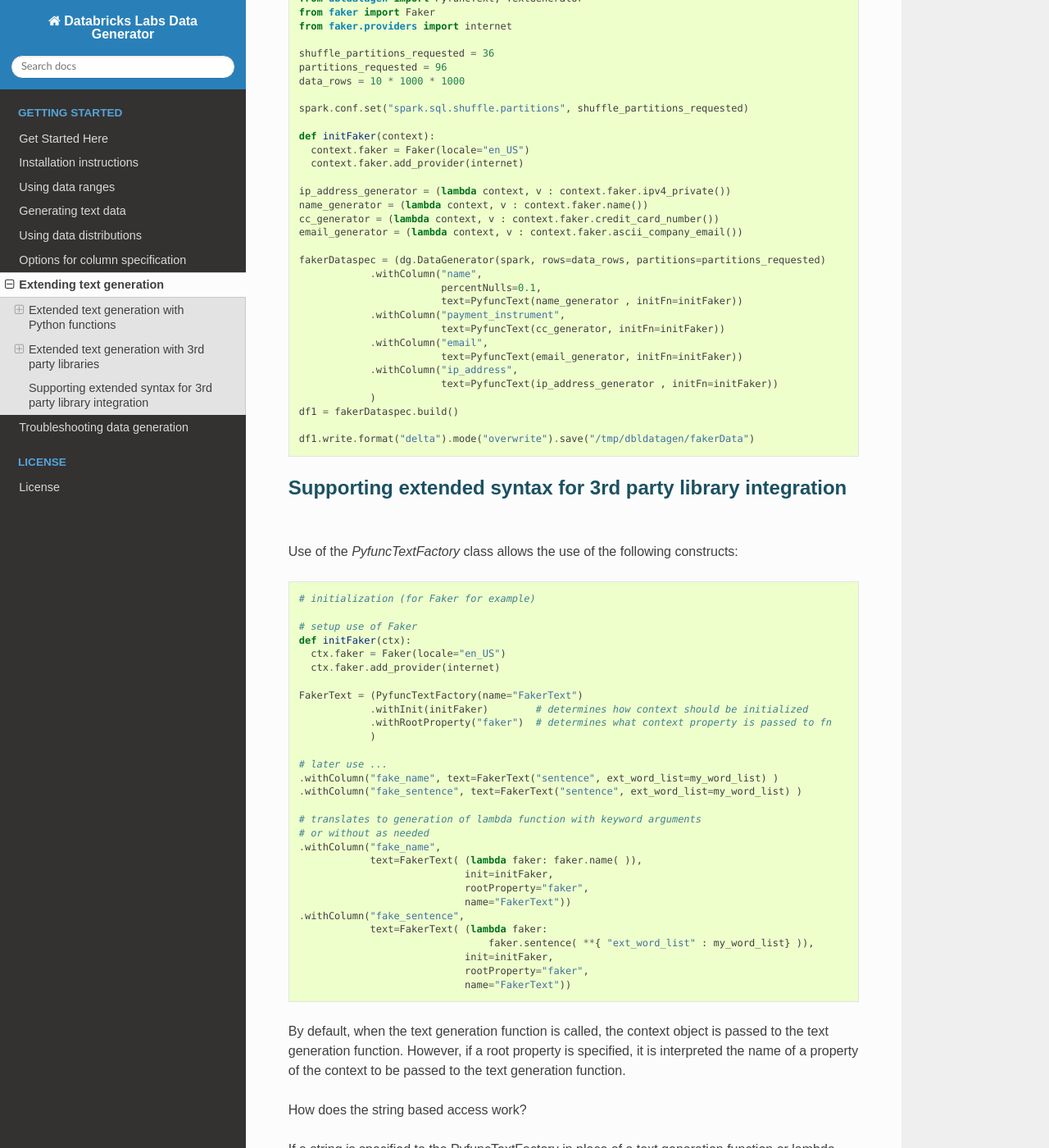
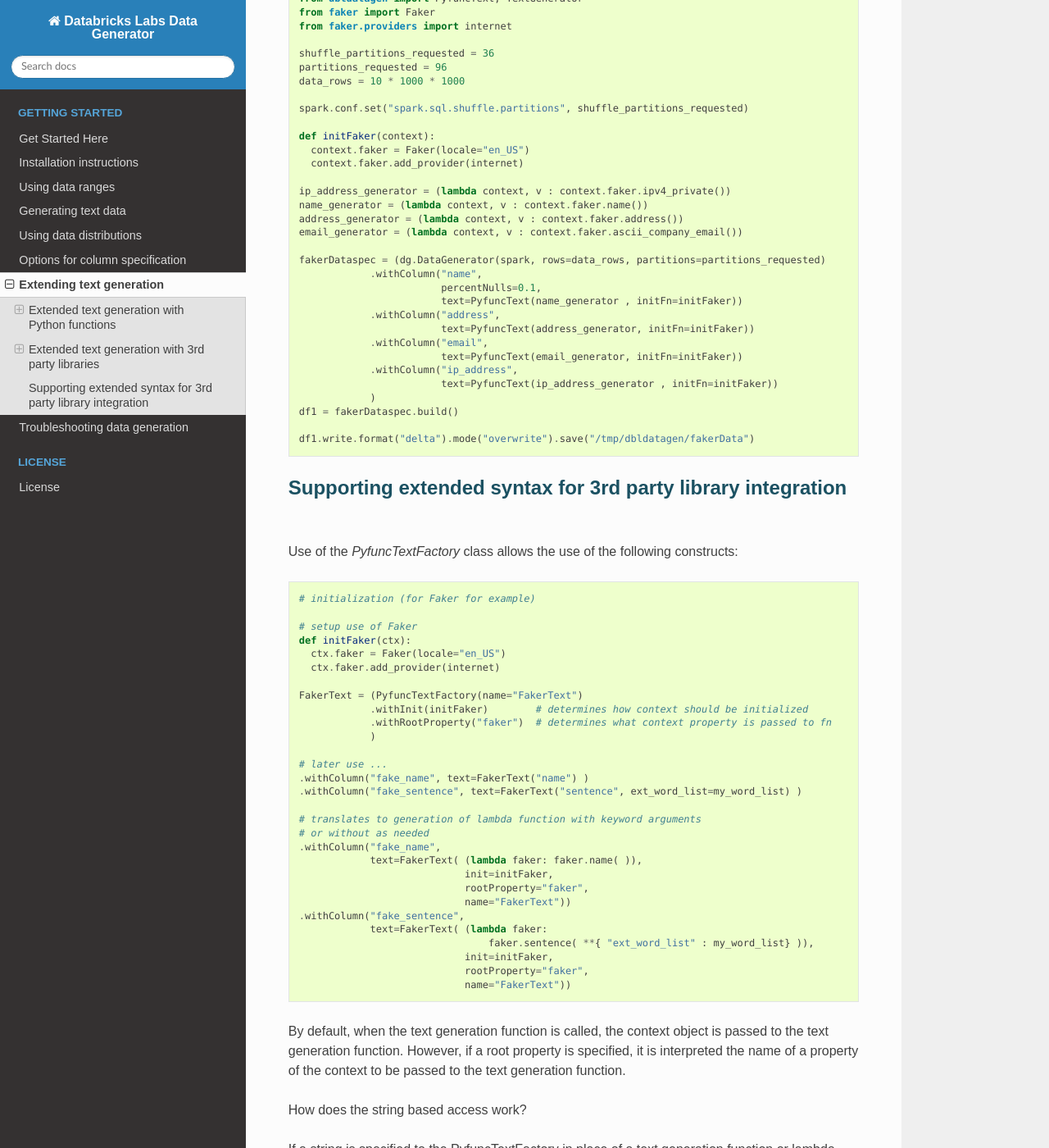
Before and after one commit to databrickslabs/dbldatagen, a Sphinx documentation site: the page built from docs/source/extending_text_generation.rst, in a window 1280 px wide and 1400 px high, scrolled down 2945 px. Shown: the whole window at 82% size. Built offline with Sphinx 7.4.7 and the Read the Docs theme 2.0.0, drawn with Linux system fonts in a browser that asks for light colours; pages that are not in the unit, such as notebooks, are missing from menus; some of the changed text lies outside the part shown.

Commit message:
used address instead of cc

```diff
--- a/docs/source/extending_text_generation.rst
+++ b/docs/source/extending_text_generation.rst
@@ -43,10 +43,10 @@ extended syntax.
 
    fakerDataspec = (dg.DataGenerator(spark, rows=data_rows, partitions=partitions_requested)
                .withColumn("name", percentNulls=0.1, text=FakerText("name") )
-               .withColumn("payment_instrument", text=FakerText("credit_card_number" ))
+               .withColumn("address", text=FakerText("address" ))
                .withColumn("email", text=FakerText("ascii_company_email") )
                .withColumn("ip_address", text=FakerText("ipv4_private" ))
-               .withColumn("faker_text", text=FakerText("sentence", ext_word_list=my_word_list) )
+               .withColumn("notes", text=FakerText("sentence", ext_word_list=my_word_list) )
                )
    dfFakerOnly = fakerDataspec.build()
 
@@ -161,15 +161,15 @@ IP addresses and credit card numbers.
 
    ip_address_generator = (lambda context, v : context.faker.ipv4_private())
    name_generator = (lambda context, v : context.faker.name())
-   cc_generator = (lambda context, v : context.faker.credit_card_number())
+   address_generator = (lambda context, v : context.faker.address())
    email_generator = (lambda context, v : context.faker.ascii_company_email())
 
    fakerDataspec = (dg.DataGenerator(spark, rows=data_rows, partitions=partitions_requested)
                .withColumn("name",
                            percentNulls=0.1,
                            text=PyfuncText(name_generator , initFn=initFaker))
-               .withColumn("payment_instrument",
-                           text=PyfuncText(cc_generator, initFn=initFaker))
+               .withColumn("address",
+                           text=PyfuncText(address_generator, initFn=initFaker))
                .withColumn("email",
                            text=PyfuncText(email_generator, initFn=initFaker))
                .withColumn("ip_address",
@@ -200,7 +200,7 @@ Use of the `PyfuncTextFactory` class allows the use of the following constructs:
              )
 
  # later use ...
- .withColumn("fake_name", text=FakerText("sentence", ext_word_list=my_word_list) )
+ .withColumn("fake_name", text=FakerText("name") )
  .withColumn("fake_sentence", text=FakerText("sentence", ext_word_list=my_word_list) )
 
  # translates to generation of lambda function with keyword arguments
```
